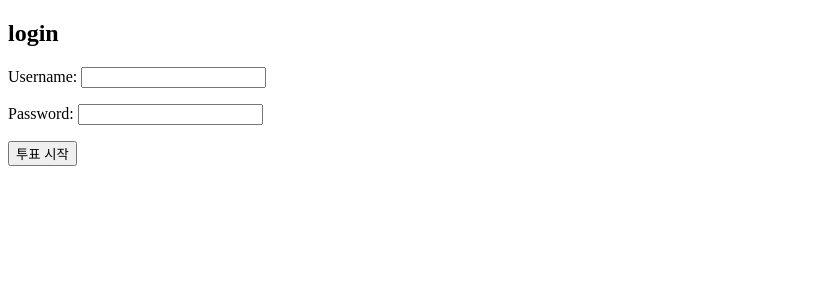
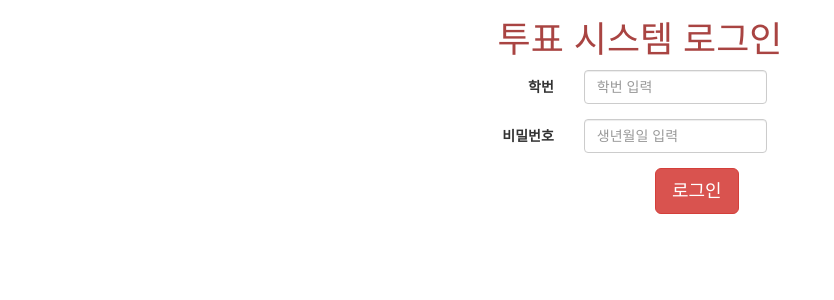
Before and after one commit to kokihoon/hyperledger-voting-system, a Django app: page / in a window 1280 px wide. Shown: the top 300 px of the page, without its empty margins (0-834 px from the left). Run offline with Django 3.2, Linux system fonts and the light colour scheme; some libraries are stand-ins or nearby versions.

Commit message:
make login html

```diff
--- a/main/templates/main/login.html
+++ b/main/templates/main/login.html
@@ -1,17 +1,46 @@
 <!DOCTYPE html>
-<html lang="en">
+<html lang="ko">
   <head>
-    <meta charset="UTF-8">
-    <title>Title</title>
+    <meta charset="utf-8">
+    <link rel="stylesheet" media="screen and (min-width: 500px) and (max-width:800px)">    <link rel="stylesheet" href="https://maxcdn.bootstrapcdn.com/bootstrap/3.3.2/css/bootstrap.min.css">
+    <title>학생 투표</title>
   </head>
   <body>
-<h2>login</h2>
-<form method="post" action="">
+    <div class="container-fluid">
+      <div class="row">
+        <h1 class ="text-center text-danger">투표 시스템 로그인</h1>
+        <div class="col-xs-6 col-md-4"></div>
+        <div class="col-xs-6 col-md-4">
+          <form action="#" method="POST" class="form-horizontal">
             {% csrf_token %}
-    <p><label for="id_username">Username:</label> <input type="text" name="username" maxlength="150" required="" id="id_username"></p>
-    <p><label for="id_password">Password:</label> <input type="password" name="password" maxlength="128" required="" id="id_password"></p>
-    <input type="submit" value="투표 시작" />
+            <div class="form-group">
+              <label for="studentId" class="col-sm-4 control-label">학번</label>
+              <div class="col-sm-6">
+                <input type="text" class="form-control" id="studentId" placeholder="학번 입력" required="" name="username" maxlength="10">
+              </div>
+            </div>
+            <div class="form-group">
+              <label for="ssNumber" class="col-sm-4 control-label">비밀번호</label>
+              <div class="col-sm-6">
+                <input type="password" class="form-control" id="ssNumber" placeholder="생년월일 입력" maxlength="30" required="" name="password">
+              </div>
+            </div>
+
+            <div class="col-xs-6"></div>
+            <div class="form-group col-xs-6">
+              <div class="col-offset-2 col-sm-10">
+                <input type="submit" value="로그인" class="btn btn-danger btn-lg"/>
+              </div>
           </form>
+        </div>
+        <div class="col-xs-6 col-md-4"></div>
+        <script src="https://ajax.googleapis.com/ajax/libs/jquery/1.11.2/jquery.min.js"></script>
+        <!-- 모든 컴파일된 플러그인을 포함합니다 (아래), 원하지 않는다면 필요한 각각의 파일을 포함하세요 -->
+        <!-- 합쳐지고 최소화된 최신 자바스크립트 -->
+        <script src="https://maxcdn.bootstrapcdn.com/bootstrap/3.3.2/js/bootstrap.min.js"></script>
+      </div>
+    </div>
+  </div>
 
   </body>
 </html>
```
Lines whose indentation alone changed are shown as unchanged.
